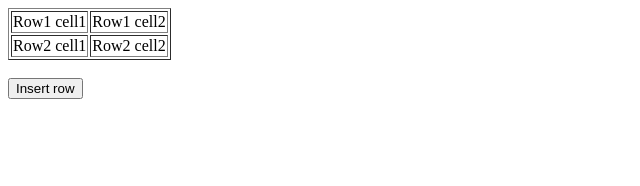
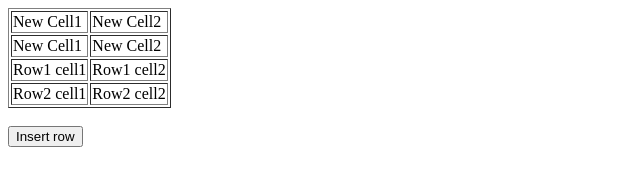
Before and after one commit to acciojob/create-table-1-shivshankar-source, a website: page main.html in a window 1280 px wide. Both pictures are taken after a click on the button "Insert row". Shown: the whole page, without its empty margins (0-640 px from the left). Drawn offline with Linux system fonts and the light colour scheme.

Commit message:
created a submission

```diff
--- a/main.html
+++ b/main.html
@@ -16,9 +16,8 @@
 		<td>Row2 cell2</td></tr>
 	</table><br>
 
-	<input type="button" onclick="insert_Row()" value="Insert row">
-    <script type="text/javascript" src="./script.js">
-</script>
+	<input type="button" onclick="insert_Row()" value="Insert row" id="addRow">
+<script type="text/javascript" src="./script.js"></script>
 
 </body>
 
--- a/script.js
+++ b/script.js
@@ -1,5 +1,15 @@
+//Write your code here
+let table=document.getElementById("sampleTable")
+let button=document.getElementById("addRow");
+
+button.addEventListener("click",insert_Row)
+
 function insert_Row() {
-    //Write your code here
-
-
+let tr=document.createElement("tr")
+let td1=document.createElement("td")
+td1.innerText="New Cell1"
+let td2=document.createElement("td")
+td2.innerText="New Cell2"
+tr.append(td1,td2)
+table.prepend(tr)
 }
```
Also changed, not shown: styles.css (line endings or trailing spaces).
